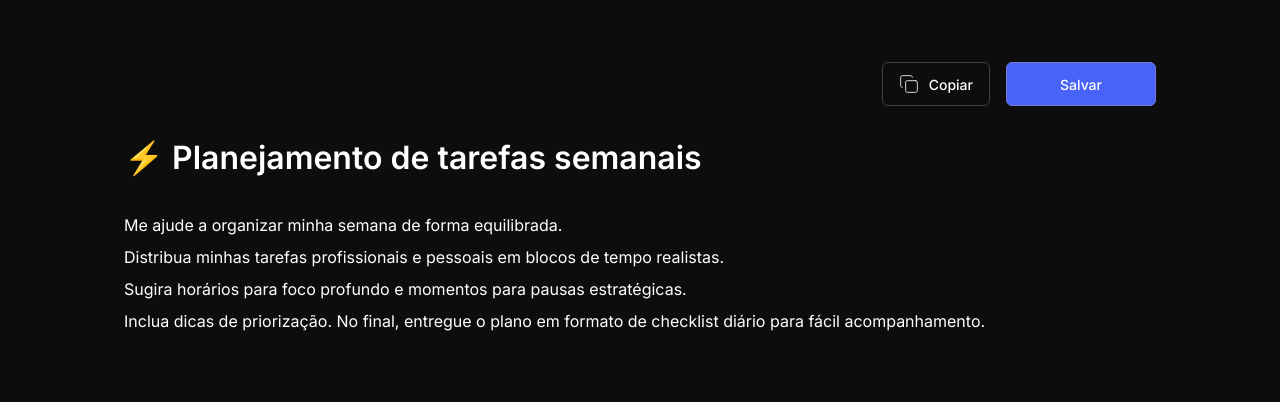
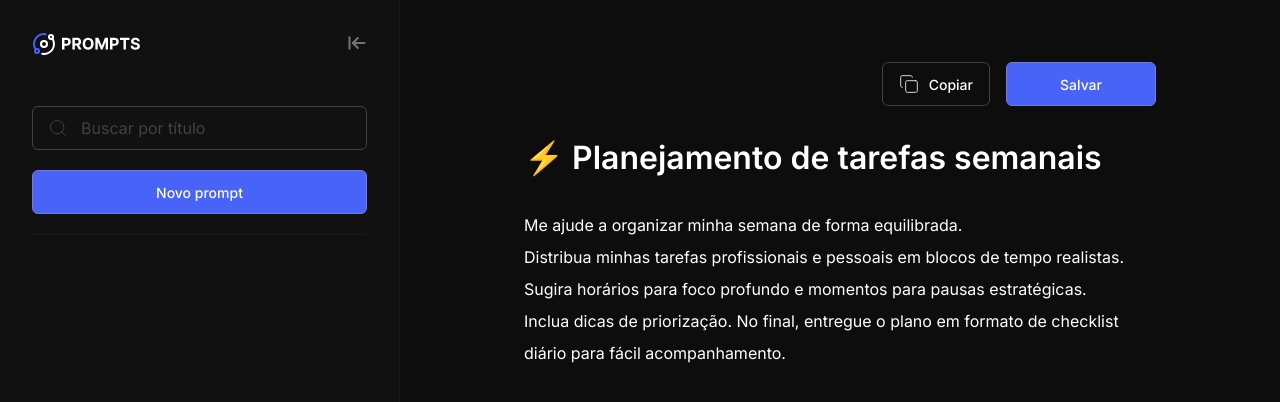
Before and after one commit to jardsonalan/prompts-manager, a plain HTML site: page index.html in a window 1280 px wide. Drawn offline with Linux system fonts and the light colour scheme.

Commit message:
feat: Implementando barra lateral com opção de busca e botão para novo prompt

```diff
--- a/index.html
+++ b/index.html
@@ -15,7 +15,40 @@
   </head>
   <body>
     <div class="app">
-      <aside class="sidebar"></aside>
+      <button class="icon-button open-toggle" id="btn-open">
+        <img src="assets/open.svg" alt="Abrir Menu" class="icon" />
+      </button>
+
+      <aside class="sidebar">
+        <header class="sidebar-header">
+          <img src="assets/logo.svg" alt="Logo" class="logo" />
+          <button class="icon-button" id="btn-collapse">
+            <img src="assets/collapse.svg" alt="Fechar Menu" class="icon" />
+          </button>
+        </header>
+
+        <div class="sidebar-content">
+          <div class="search-container">
+            <img
+              src="assets/search.svg"
+              alt="Buscar"
+              class="icon search-icon"
+            />
+
+            <input
+              type="text"
+              class="search-input"
+              id="search-input"
+              placeholder="Buscar por título"
+            />
+
+            <button class="btn-primary btn btn-full" id="btn-new">
+              Novo prompt
+            </button>
+          </div>
+        </div>
+      </aside>
+
       <main class="main">
         <div class="main-header">
           <button id="btn-copy" class="btn-outline btn">
@@ -57,5 +90,7 @@
         </div>
       </main>
     </div>
+
+    <script src="script.js"></script>
   </body>
 </html>
--- a/style.css
+++ b/style.css
@@ -149,4 +149,84 @@ body {
 #content-wrapper.is-empty {
   font-size: 16px;
   color: var(--gray-200);
+  line-height: 32px;
 }
+
+.icon-button {
+  padding: 0;
+  border: none;
+  background: transparent;
+  cursor: pointer;
+}
+
+.open-toggle {
+  position: absolute;
+  top: 62px;
+  left: 62px;
+  display: none;
+}
+
+.sidebar {
+  width: 400px;
+  height: 100vh;
+  display: flex;
+  flex-direction: column;
+  gap: 50px;
+  padding: 32px;
+  background-color: var(--gray-800);
+  border-right: 0.5px solid var(--gray-700);
+}
+
+.sidebar-header {
+  display: flex;
+  justify-content: space-between;
+  align-items: center;
+}
+
+.logo {
+  height: 24px;
+}
+
+.sidebar-content {
+  display: flex;
+  flex-direction: column;
+}
+
+.search-container {
+  display: flex;
+  flex-direction: column;
+  width: 100%;
+  position: relative;
+  padding-bottom: 20px;
+
+  border-bottom: 1px solid var(--gray-700);
+  gap: 20px;
+}
+
+.search-input {
+  background: transparent;
+  height: 44px;
+  width: 100%;
+  border: 1px solid var(--gray-200);
+  outline: none;
+  color: var(--white);
+  font-size: 16px;
+  border-radius: 6px;
+  padding-left: 48px;
+}
+
+.search-input::placeholder {
+  color: var(--gray-200);
+}
+
+.search-icon {
+  position: absolute;
+  left: 16px;
+  top: 22px;
+  transform: translateY(-50%);
+}
+
+.btn-full {
+  width: 100%;
+  justify-content: center;
+}
```
